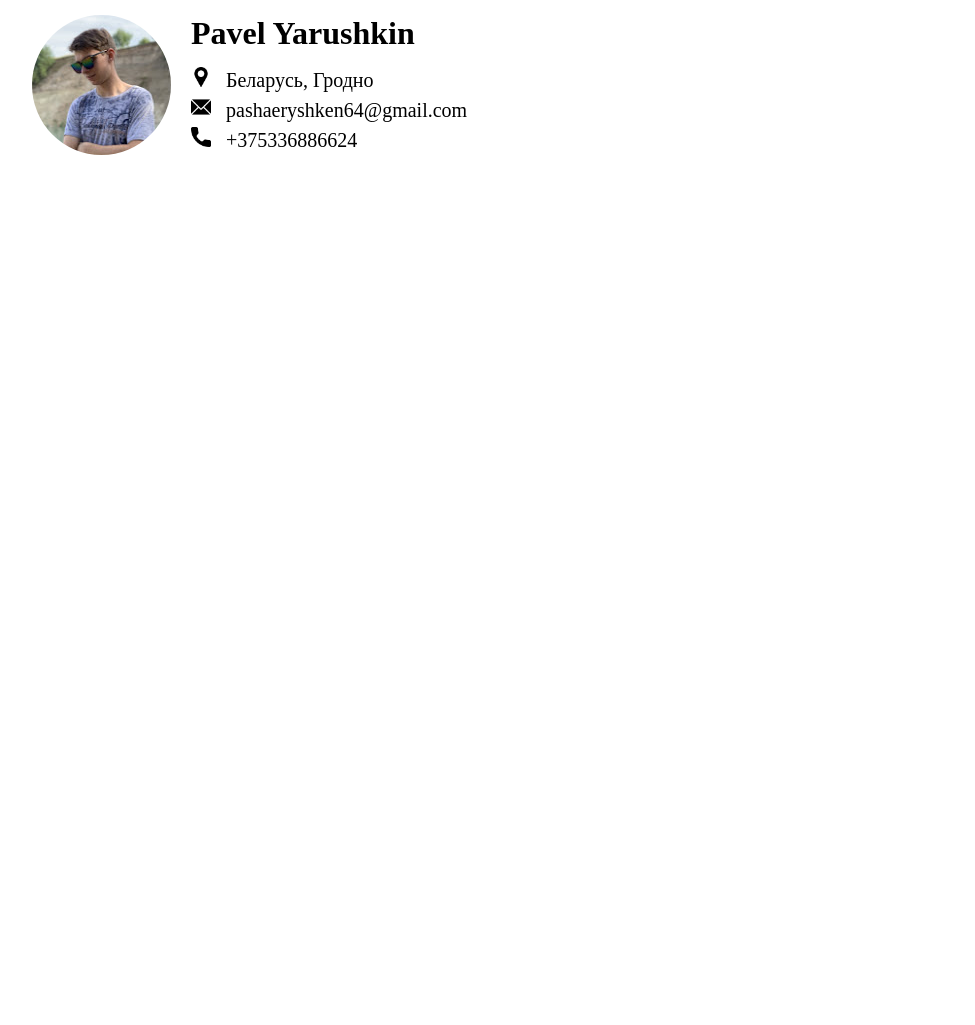
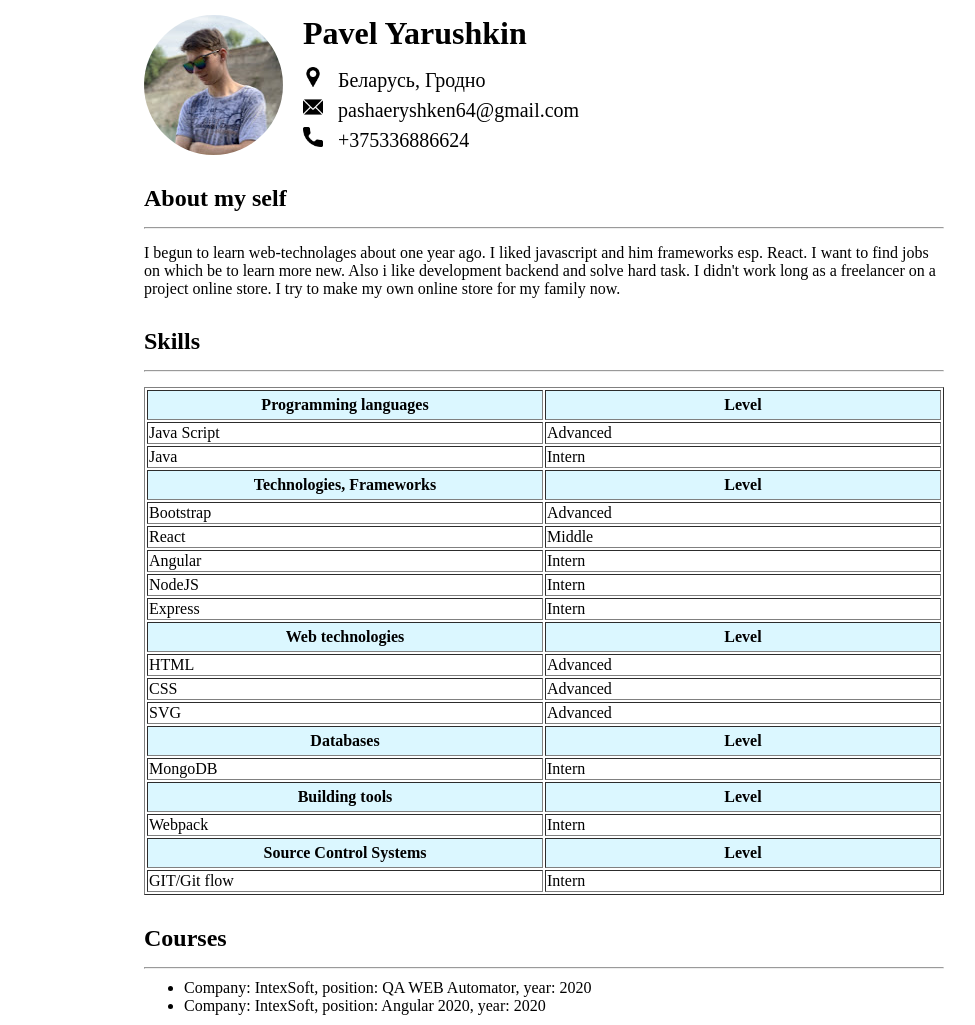
Before and after one commit to pashaeryshken/rsschool-cv, a plain HTML site: page index.html in a window 1280 px wide. Shown: the whole page, without its empty margins (96-1071 px from the left). Before the commit the page ends 800 px from the top, so only its background shows below. Drawn offline with Linux system fonts and the light colour scheme.

Commit message:
feat: add content

```diff
--- a/index.html
+++ b/index.html
@@ -9,14 +9,111 @@
   <title>Document</title>
 </head>
 <body>
-  <header>
-    <img class="avatar" src="./photo.jpg" alt="avatar">
-    <div class="info">
+<header>
+  <img class="avatar" src="./photo.jpg" alt="avatar">
+  <div class="info">
     <h1>Pavel Yarushkin</h1>
     <a href="#"><span><img src="./pin.png" alt="location"></span> Беларусь, Гродно</a>
     <a href="#"><span><img src="./email.png" alt="email"></span> pashaeryshken64@gmail.com</a>
     <a href="#"><span><img src="./call.png" alt="call"></span> +375336886624</a>
-    </div>
-  </header>
+  </div>
+</header>
+<main>
+  <h2>About my self</h2>
+  <hr>
+  <p>I begun to learn web-technolages about one year ago. I liked javascript and him frameworks esp. React. I want to
+    find jobs on which be to learn more new. Also i like development backend and solve hard task. I didn't work long
+    as a freelancer on a project online store. I try to make my own online store for my family now.</p>
+  <h2>Skills</h2>
+  <hr>
+  <table border="1">
+    <tr>
+      <th>Programming languages</th>
+      <th>Level</th>
+    </tr>
+    <tr>
+      <td>Java Script</td>
+      <td>Advanced</td>
+    </tr>
+    <tr>
+      <td>Java</td>
+      <td>Intern</td>
+    </tr>
+
+    <tr>
+      <th>Technologies, Frameworks</th>
+      <th>Level</th>
+    </tr>
+    <tr>
+      <td>Bootstrap</td>
+      <td>Advanced</td>
+    </tr>
+    <tr>
+      <td>React</td>
+      <td>Middle</td>
+    </tr>
+    <tr>
+      <td>Angular</td>
+      <td>Intern</td>
+    </tr>
+    <tr>
+      <td>NodeJS</td>
+      <td>Intern</td>
+    </tr>
+    <tr>
+      <td>Express</td>
+      <td>Intern</td>
+    </tr>
+
+    <tr>
+      <th>Web technologies</th>
+      <th>Level</th>
+    </tr>
+    <tr>
+      <td>HTML</td>
+      <td>Advanced</td>
+    </tr>
+    <tr>
+      <td>CSS</td>
+      <td>Advanced</td>
+    </tr>
+    <tr>
+      <td>SVG</td>
+      <td>Advanced</td>
+    </tr>
+
+    <tr>
+      <th>Databases</th>
+      <th>Level</th>
+    </tr>
+    <tr>
+      <td>MongoDB</td>
+      <td>Intern</td>
+    </tr>
+
+    <tr>
+      <th>Building tools</th>
+      <th>Level</th>
+    </tr>
+    <tr>
+      <td>Webpack</td>
+      <td>Intern</td>
+    </tr>
+    <tr>
+      <th>Source Control Systems</th>
+      <th>Level</th>
+    </tr>
+    <tr>
+      <td>GIT/Git flow</td>
+      <td>Intern</td>
+    </tr>
+  </table>
+  <h2>Courses</h2>
+  <hr>
+  <ul>
+    <li>Company: IntexSoft, position: QA WEB Automator, year: 2020</li>
+    <li>Company: IntexSoft, position: Angular 2020, year: 2020</li>
+  </ul>
+</main>
 </body>
 </html>
--- a/style.css
+++ b/style.css
@@ -3,7 +3,7 @@
 }
 
 body {
-    max-width: 1024px;
+    max-width: 800px;
     margin: 0 auto;
 }
 
@@ -37,3 +37,30 @@ header {
     width: 20px;
     margin-right: 10px;
 }
+
+main {
+    margin-top: 30px;
+}
+
+main h2 {
+    margin: 30px 0 15px 0;
+}
+
+main p {
+    margin-top: 15px;
+}
+
+table {
+    margin-top: 15px;
+    width: 100%;
+}
+
+table th {
+    width: 50%;
+    background-color: rgb(219, 247, 255);
+    padding: 5px;
+}
+
+ul {
+    margin: 10px 0;
+}
```
